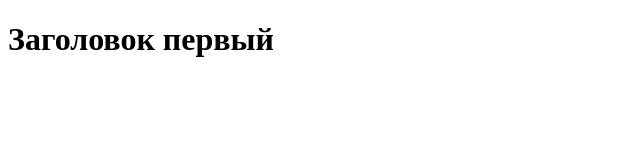
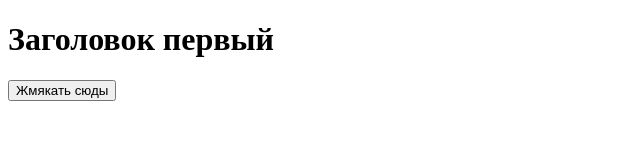
Before and after one commit to kirillorlo/internet_shop_git, a plain HTML site: page index.html in a window 1280 px wide. Shown: the whole page, without its empty margins (0-640 px from the left). Drawn offline with Linux system fonts and the light colour scheme.

Commit message:
button added

```diff
--- a/index.html
+++ b/index.html
@@ -7,5 +7,6 @@
 </head>
 <body>
     <h1>Заголовок первый</h1>
+    <button>Жмякать сюды</button>
 </body>
 </html>
```
